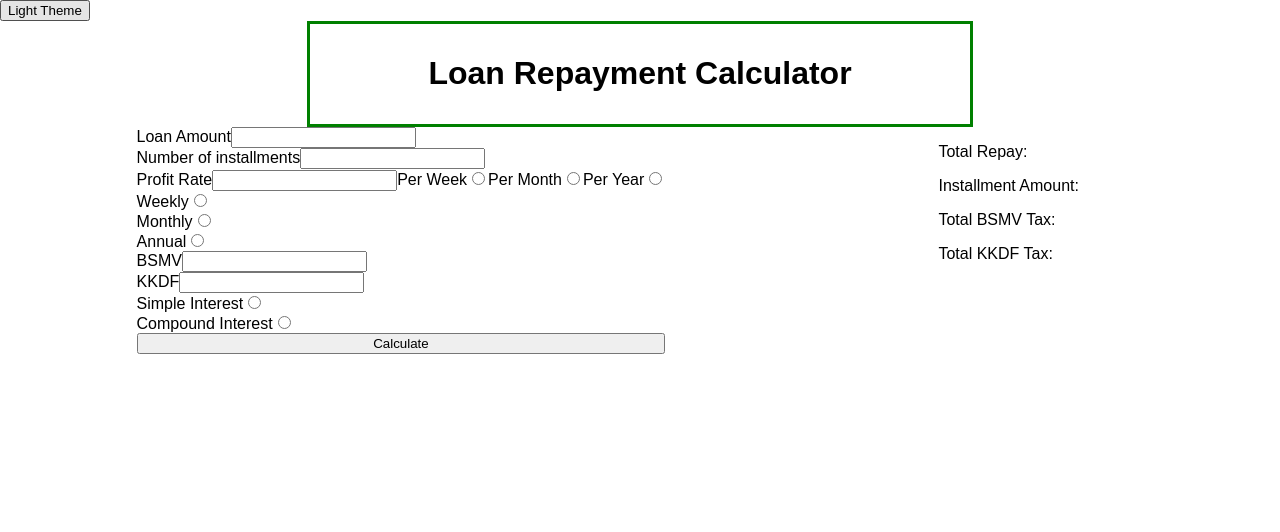
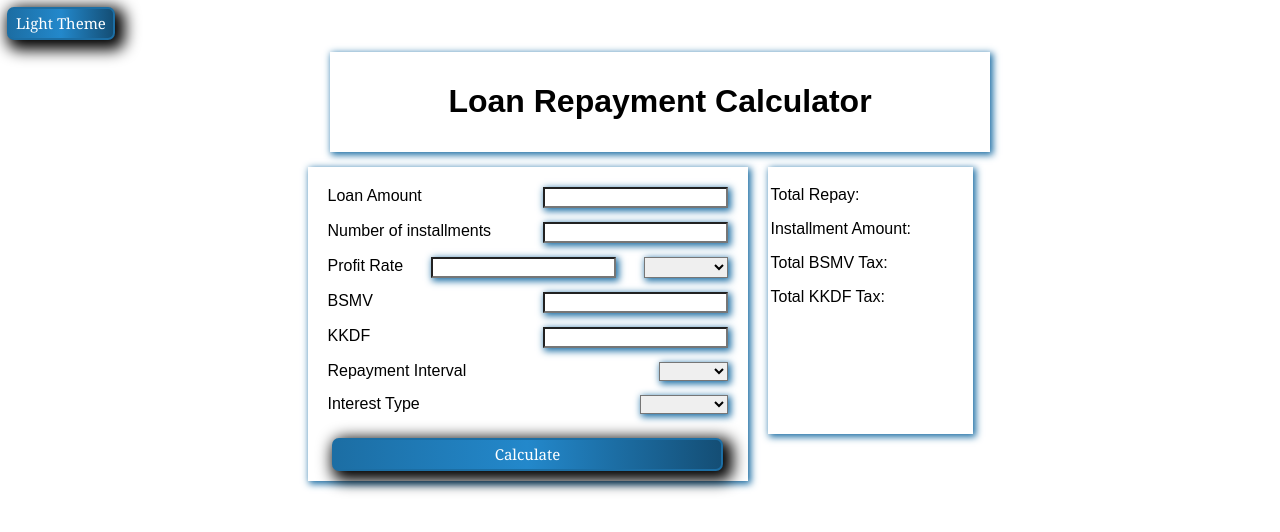
Before and after one commit to Burakbgmk/LoanRepaymentApp, a React (Create React App) app in the folder repaymentapp/: page / in a window 1280 px wide. Shown: the top 532 px of the page. Built offline with nearby package versions, Linux system fonts and the light colour scheme.

Commit message:
add pdfExporter, add styling

```diff
--- a/repaymentapp/package.json
+++ b/repaymentapp/package.json
@@ -6,6 +6,8 @@
     "@testing-library/jest-dom": "^5.16.5",
     "@testing-library/react": "^13.4.0",
     "@testing-library/user-event": "^13.5.0",
+    "jspdf": "^2.5.1",
+    "jspdf-autotable": "^3.5.25",
     "react": "^18.2.0",
     "react-dom": "^18.2.0",
     "react-scripts": "5.0.1",
--- a/repaymentapp/src/App.js
+++ b/repaymentapp/src/App.js
@@ -57,30 +57,39 @@ function App() {
   return (
     <main>
       <ThemeContext.Provider value={theme}>
+        <div className='inner-main' style={theme}>
           <header>
             <CustomHeader
             toggleTheme={toggleTheme}
             />
           </header>
-        <body style={theme}>
+          <div className='body-container'>
             <DataContext.Provider value={results}>
               <div className='static-container'>
                 <div className='input-container'>
+                  <div className='input-inner'>
                     <UserInput
                     updateInputParams={updateInputs}
                     ref={inputButton}
                     />
-                <button onClick={calculateButtonClicked}>Calculate</button>
+                    <div className='calculate-btn-container'>
+                      <button className='calculate-btn' onClick={calculateButtonClicked}>Calculate</button>
+                    </div>
+                  </div>
                 </div>
                 <div className='result-container'>
+                  <div className='result-inner'>
                     <Result
                     trigger = {displayResult}
                     />
+                    <div className='popup-btn-container'>
                       {
                       (displayResult) && (<button
                       className="open-table-btn"
                       onClick={() => {setDisplayTable(true)}}>Show Repayment Table</button>)
                       }
+                    </div>
+                  </div>
                 </div>
               </div>
             </DataContext.Provider>
@@ -94,7 +103,9 @@ function App() {
                 }
               </div>
             </DataContext.Provider>
-        </body>
+          </div>
+
+        </div>
       </ThemeContext.Provider>
     </main>
 
--- a/repaymentapp/src/common/Calculations.js
+++ b/repaymentapp/src/common/Calculations.js
@@ -5,11 +5,11 @@ const customRound = (n) => {
     }
 
 const interestRate = (type, profitRate, profitRateInterval, interval) => {
-        if(type === 1)
+        if(Number(type) === 1)
         {
             return (Number(profitRate) * Number(profitRateInterval))/Number(interval);
         }
-        else
+        else if(Number(type) === 2)
         {
             return ((1+Number(profitRate))**(Number(profitRateInterval)/Number(interval)))-1;
         }
--- /dev/null
+++ b/repaymentapp/src/common/PdfExport.js
@@ -0,0 +1,30 @@
+import jsPDF from "jspdf";
+import "jspdf-autotable";
+
+
+export const exportPDF = (data) => {
+    const unit = "pt";
+    const size = "A4";
+    const orientation = "portrait";
+
+    const marginLeft = 40;
+    const doc = new jsPDF(orientation, unit, size);
+
+    doc.setFontSize(15);
+
+    const title = "Loan Repayment Report";
+    const headers = [["INSTALLMENT NUMBER", "AMOUNT","ORIGINAL","REMAINING ORIGINAL","PROFIT AMOUNT","KKDF","BSMV"]];
+
+    const pdfData = Object.values(data).map(ins=> [ins.idx,
+        ins.amount ,ins.original, ins.remainingOriginal, ins.profitAmount, ins.kkdf, ins.bsmv]);
+
+    let content = {
+      startY: 50,
+      head: headers,
+      body: pdfData
+    };
+
+    doc.text(title, marginLeft, 40);
+    doc.autoTable(content);
+    doc.save("report.pdf")
+  }
--- a/repaymentapp/src/common/Validator.js
+++ b/repaymentapp/src/common/Validator.js
@@ -1,12 +1,6 @@
 
 
 
-export function validate(value) {
-    if(value === 0 || value === "" || value === "0"){
-            //alert("Compulsory area!");
-            return false;
-    }
-}
 
 export function validateInputs(inputs) {
     return !(Object.values(inputs).some(value => (value === 0 || value === "" || value === "0")))
--- a/repaymentapp/src/component/RepaymentTable.jsx
+++ b/repaymentapp/src/component/RepaymentTable.jsx
@@ -2,6 +2,8 @@ import '../styling/RepaymentTable.css';
 import {ThemeContext} from "../context/ThemeContext";
 import { DataContext } from '../context/DataContext';
 import {useContext} from 'react';
+import {exportPDF} from '../common/PdfExport';
+import "jspdf-autotable";
 
 function RepaymentTable(props) {
     const theme = useContext(ThemeContext);
@@ -9,8 +11,8 @@ function RepaymentTable(props) {
     const resultPerInstallment = (installment) => {
         if(!installment.idx) return;
         return (
-            <tr>
-                <th scope="row">{installment.idx}</th>
+            <tr style={theme} className='trBody'>
+                <th scope="th">{installment.idx}</th>
                 <td>{installment.amount}</td>
                 <td>{installment.original}</td>
                 <td>{installment.remainingOriginal}</td>
@@ -22,35 +24,37 @@ function RepaymentTable(props) {
     }
 
 
+
+
+
     return(
         (props.trigger) && (
         <div  className="popup" >
             <div className="popup-inner" style={theme}>
-                    <div className="row">
+                <div className="pop-up-header">
                     <h2>Items</h2>
                 </div>
-                    <div className="row">
-                        <table className="table table-striped">
-                            <thead>
-                                <tr>
-                                    <th scope="col">Installment Number</th>
-                                    <th scope="col">Amount</th>
-                                    <th scope="col">Original</th>
-                                    <th scope="col">Remaining Original</th>
-                                    <th scope="col">Profit Amount</th>
-                                    <th scope="col">KKDF</th>
-                                    <th scope="col">BSMV</th>
+                <div className='pop-up-body'>
+                    <table className="table">
+                        <thead className='thead'>
+                            <tr className='trHead'>
+                                <th scope="th">Installment Number</th>
+                                <th scope="th">Amount</th>
+                                <th scope="th">Original</th>
+                                <th scope="th">Remaining Original</th>
+                                <th scope="th">Profit Amount</th>
+                                <th scope="th">KKDF</th>
+                                <th scope="th">BSMV</th>
                             </tr>
                         </thead>
-                            <tbody>
+                        <tbody className='tbody'>
                             {data.map(resultPerInstallment)}
                         </tbody>
                     </table>
                 </div>
                 <button className='close-btn' onClick={() => props.setTrigger(false)}>Close Table</button>
-
+                <button onClick={() => exportPDF(data)}>Download PDF</button>
             </div>
-
         </div>
         )
     )
--- a/repaymentapp/src/component/Result.jsx
+++ b/repaymentapp/src/component/Result.jsx
@@ -7,7 +7,7 @@ function Result(props) {
     const data = useContext(DataContext);
     const showResult = (results) => {
         return(
-                <div className="result-container">
+                <div className="result-show">
                     <p>Total Repay: {results.totalRepay}</p>
                     <p>Installment Amount: {results.installmentPerInterval}</p>
                     <p>Total BSMV Tax: {results.totalBSMV}</p>
--- a/repaymentapp/src/component/UserInput.jsx
+++ b/repaymentapp/src/component/UserInput.jsx
@@ -1,6 +1,7 @@
 import { useImperativeHandle } from "react";
 import { useState, useRef, forwardRef, useContext } from "react";
 import {ThemeContext} from "../context/ThemeContext";
+import "../styling/UserInput.css";
 
 function UserInput(props, ref) {
     const [loanAmount,setLoanAmount] = useState(0);
@@ -17,6 +18,9 @@ function UserInput(props, ref) {
     const profitRateField = useRef();
     const bsmvField = useRef();
     const kkdfField = useRef();
+    const typeField = useRef();
+    const intervalField = useRef();
+    const rateIntervalField = useRef();
 
     const theme = useContext(ThemeContext);
 
@@ -32,10 +36,15 @@ function UserInput(props, ref) {
                 profitRateField.current.placeholder = "Compulsory Area";
                 bsmvField.current.placeholder = "Compulsory Area";
                 kkdfField.current.placeholder = "Compulsory Area";
+                typeField.current.innerText = "Please select..";
+                intervalField.current.innerText = "Please select..";
+                rateIntervalField.current.innerText = "Please select..";
             }
 
         }
     }));
+
+
 
     const calculateButtonPressed = () => {
         props.updateInputParams({
@@ -53,16 +62,19 @@ function UserInput(props, ref) {
     return (
         <div style={theme}>
             <div className="input-container">
-                <div className="row">
-                    <div className="col">
+                <div className="input-row">
+                    <div className="label-col">
                         <label htmlFor="loan-field">Loan Amount</label>
+                    </div>
+                    <div className="input-col">
                         <input
                         id="loan-field"
                         type="number"
                         onChange={(e) => setLoanAmount(e.target.value)}
                         ref={loanField} />
                     </div>
-                    <div className="col">
+                </div>
+                <div className="input-row">
                     <label htmlFor="ins-number-field">Number of installments</label>
                     <input
                     id="ins-number-field"
@@ -70,41 +82,45 @@ function UserInput(props, ref) {
                     onChange={(e) => setNumberOfInstallments(e.target.value)}
                     ref={installmentNumberField} />
                 </div>
-                    <div className="col">
+                <div className="input-row">
                     <label htmlFor="profit-rate-field">Profit Rate</label>
                     <input
                     id="profit-rate-field"
                     type="number"
                     onChange={(e) => setProfitRate(e.target.value)}
                     ref={profitRateField} />
-                        <label htmlFor="per-week">Per Week</label>
-                        <input id="per-week" type="radio" name="per-interval" onClick={() => {setProfitRateInterval(52)}}/>
-                        <label htmlFor="per-month">Per Month</label>
-                        <input id="per-month" type="radio" name="per-interval" onClick={() => {setProfitRateInterval(12)}} />
-                        <label htmlFor="per-year">Per Year</label>
-                        <input id="per-year" type="radio" name="per-interval" onClick={() => {setProfitRateInterval(1)}}/>
+                    <select onChange={(e) => setProfitRateInterval(e.target.value)}>
+                        <option ref={rateIntervalField} value={0}></option>
+                        <option value={52}>Per Week</option>
+                        <option value={12}>Per Month</option>
+                        <option value={1}>Per Year</option>
+                    </select>
 
                 </div>
-                    <div className="col">
-                        <label htmlFor="weekly">Weekly</label>
-                        <input id="weekly" type="radio" name ="interval" onClick={() => {setInterval(52)}}/> <br />
-                        <label htmlFor="monthly">Monthly</label>
-                        <input id="monthly" type="radio" name ="interval" onClick={() => {setInterval(12)}}/> <br />
-                        <label htmlFor="annual">Annual</label>
-                        <input id="annual" type="radio" name ="interval" onClick={() => {setInterval(1)}}/>
+                <div className="input-row">
+                    <label htmlFor="bsmv">BSMV</label>
+                    <input id="bsmv" type="number" name ="tax1" ref={bsmvField} onChange={(e) => {setBsmvTaxRate(e.target.value)}}/>
                 </div>
-                    <div className="col">
-                        <label htmlFor="bsmv">BSMV</label>
-                        <input id="bsmv" type="number" name ="tax1" ref={bsmvField} onChange={(e) => {setBsmvTaxRate(e.target.value)}}/> <br />
+                <div className="input-row">
                     <label htmlFor="kkdf">KKDF</label>
                     <input id="kkdf" type="number" name ="tax2" ref={kkdfField} onChange={(e) => {setKkdfTaxRate(e.target.value)}}/>
                 </div>
-                    <div className="col">
-                        <label htmlFor="simple">Simple Interest</label>
-                        <input id="simple" type="radio" name ="calc-type" onClick={() => {setCalculationType(1)}}/> <br />
-                        <label htmlFor="compound">Compound Interest</label>
-                        <input id="compound" type="radio" name ="calc-type" onClick={() => {setCalculationType(2)}}/>
+                <div className="input-row">
+                    <label htmlFor="repayment-interval">Repayment Interval</label>
+                    <select id="repayment-interval" onChange={(e) => setInterval(e.target.value)}>
+                        <option ref={intervalField} value={0}></option>
+                        <option value={52}>Weekly</option>
+                        <option value={12}>Monthly</option>
+                        <option value={1}>Annual</option>
+                    </select>
                 </div>
+                <div className="input-row">
+                    <label htmlFor="interest-type">Interest Type</label>
+                    <select id="interest-type" onChange={(e) => setCalculationType(e.target.value)}>
+                        <option ref={typeField} value={0}></option>
+                        <option value={1}>Simple</option>
+                        <option value={2}>Compound</option>
+                    </select>
                 </div>
             </div>
 
--- a/repaymentapp/src/styling/App.css
+++ b/repaymentapp/src/styling/App.css
@@ -1,39 +1,72 @@
-main, header, body {
+html, main, header, body {
     margin: 0;
     padding: 0;
+    border: 0;
     font-family: 'Fira Sans',sans-serif;
-}
-
-main{
-    height: 100%;
-}
-
-.header-container{
 
 }
 
+html{
+    max-height: 931px;
+}
+
+
+.inner-main{
+    height: 100%;
+
+}
+
+
+
+
+
 .headertext-container{
-    margin: auto;
+    margin: 5px;
+    margin-left: 330px;
     width: 50%;
-    border: 3px solid green;
+    box-shadow: 2px 2px 7px 1px #1C6EA4;
     padding: 10px;
     text-align: center;
 }
 
-.headerbtn-container{
-}
 
 
 .static-container{
     display: flex;
-    justify-content: space-around;
+    justify-content: center;
 
 }
 
 .input-container{
     display: flex;
     flex-direction: column;
+    padding: 10px;
+
 }
+
+.input-inner{
+    padding: 3px;
+    box-shadow: 2px 2px 7px 1px #1C6EA4;
+}
+
+.result-container{
+    display: flex;
+    flex-direction: column;
+    padding: 10px;
+}
+
+.result-inner{
+    padding: 3px;
+    box-shadow: 2px 2px 7px 1px #1C6EA4;
+}
+
+.result-show{
+    height: 245px;
+
+}
+
+
+
 
 .result-container{
     min-width: 205px;
@@ -42,3 +75,44 @@ main{
 ::placeholder{
     color: red;
 }
+
+button {
+    color: rgb(255, 255, 255);
+    font-size: 15px;
+    line-height: 15px;
+    padding: 7px;
+    border-radius: 7px;
+    font-family: Georgia, serif;
+    font-weight: normal;
+    text-decoration: none;
+    font-style: normal;
+    font-variant: normal;
+    text-transform: none;
+    background-image: linear-gradient(to right, rgb(28, 110, 164) 0%, rgb(35, 136, 203) 50%, rgb(20, 78, 117) 100%); box-shadow: rgb(0, 0, 0) 5px 5px 15px 5px; border: 2px solid rgb(28, 110, 164);
+    display: inline-block;
+    margin: 7px;
+}
+button:hover {
+    background: #1C6EA4;
+}
+button:active {
+    background: #144E75;
+}
+.calculate-btn, .open-table-btn{
+    width: 90%;
+
+}
+
+.calculate-btn-container{
+    display: flex;
+    justify-content: center;
+
+}
+.popup-btn-container{
+    display: flex;
+    justify-content: center;
+}
+
+input, select {
+    box-shadow: 2px 2px 7px 1px #1C6EA4;
+}
--- /dev/null
+++ b/repaymentapp/src/styling/UserInput.css
@@ -0,0 +1,21 @@
+.input-container{
+    display: flex;
+    flex-direction: column;
+    justify-content: space-around;
+
+}
+
+.input-row{
+    display: flex;
+    flex-direction: row;
+    justify-content: space-between;
+    width: 400px;
+    margin: 5px;
+    padding: 2px;
+}
+
+.input-col{
+}
+.label-col{
+    margin-right: 5px;
+}
--- a/repaymentapp/src/styling/index.css
+++ b/repaymentapp/src/styling/index.css
@@ -0,0 +1,12 @@
+html, body, main
+{
+  height: 100%;
+  width: 100%;
+  margin: 0%;
+}
+
+#root{
+    height: 100%;
+  width: 100%;
+  margin: 0%;
+}
```
Also changed, not shown: repaymentapp/src/styling/RepaymentTable.css (+63 -4 lines), 1 other file (tests, documents, lock files or other folders). Lines whose indentation alone changed are shown as unchanged.
